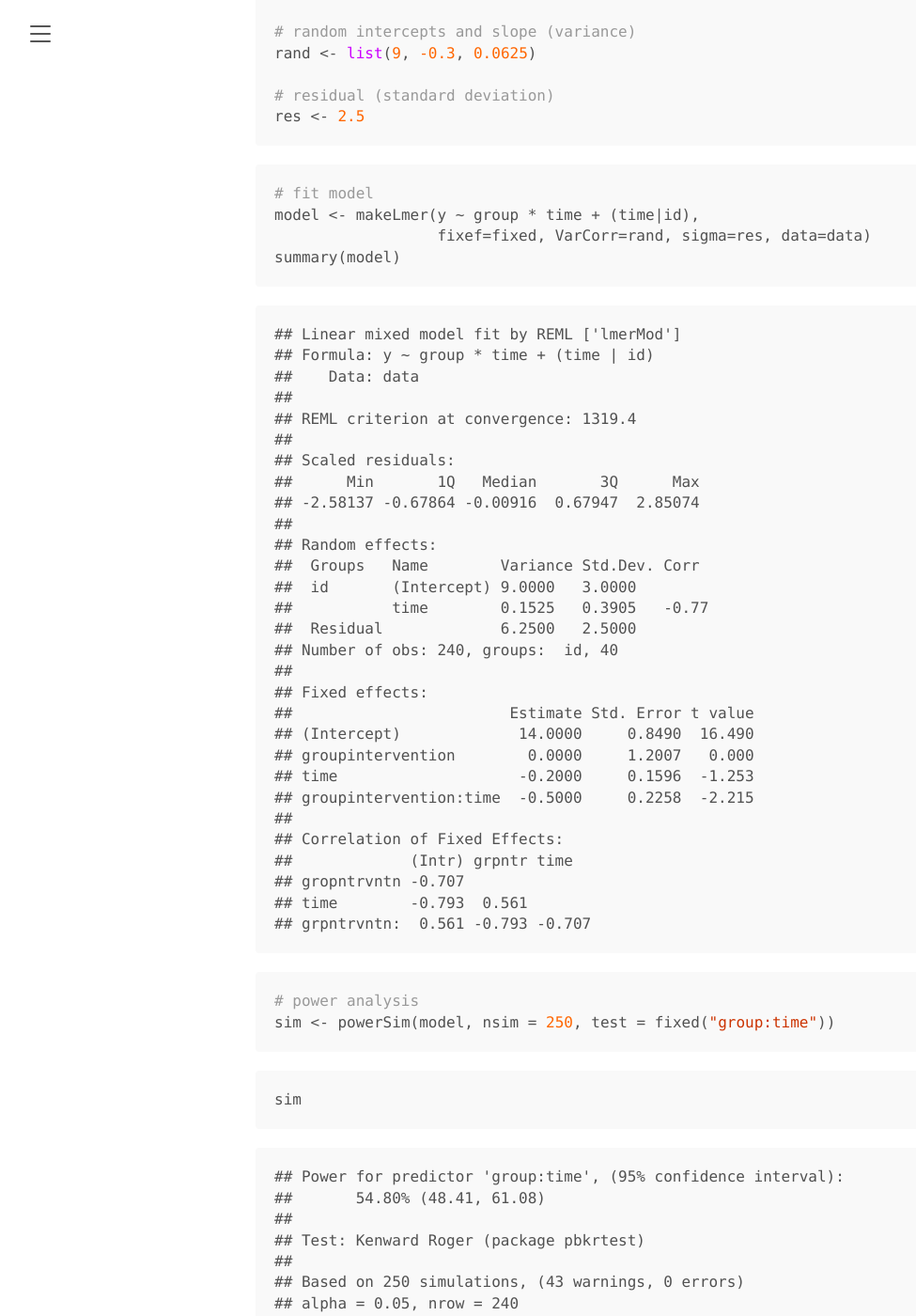
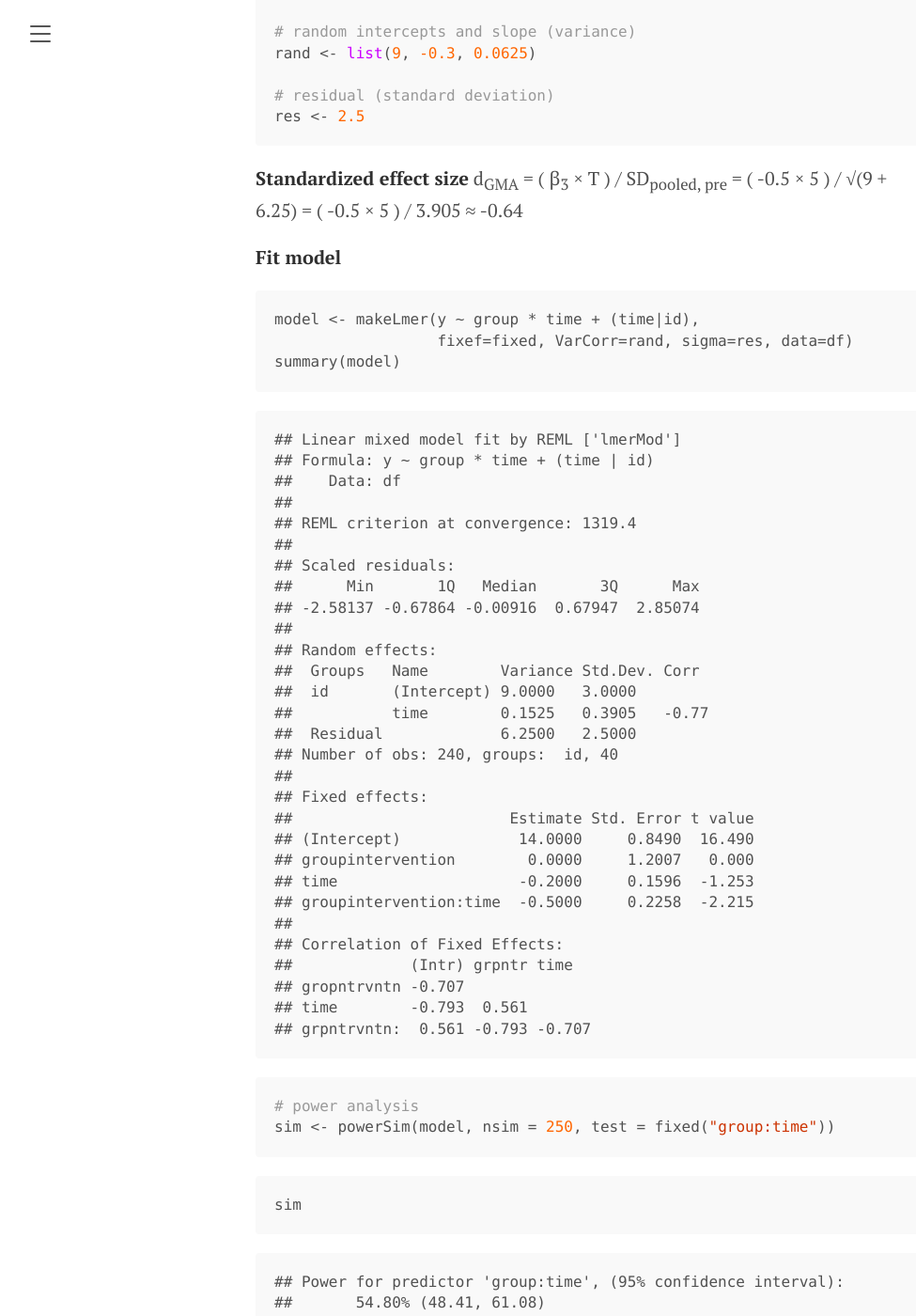
Before and after one commit to lennartseizer/ild, a Jekyll site: the page built from 5.md, in a window 1280 px wide and 1400 px high, scrolled down 2238 px. Shown: the whole window at 94% size, without its empty margins (8-983 px from the left). Built offline with Jekyll 4.4.1, drawn with Linux system fonts in a browser that asks for light colours; our own code applies the rules of GitHub Pages for plain Markdown files; some of the changed text lies outside the part shown.

Commit message:
Auto-render Rmd → md [skip ci]

````diff
--- a/5.md
+++ b/5.md
@@ -1,9 +1,8 @@
 Power analysis
 ================
 
-There are several approaches to conduct power analyses for LMMs in
-`R`:
-- **simr**: Simulation-based function to estimate power of LMMs.
+There are several approaches to conduct power analyses for LMMs in `R`,
+e.g.: - **simr**: Simulation-based function to estimate power of LMMs.
 - **mlpwr**: ML algorithm to find the optimal sample size and number of
 time points.
 - **PowerAnalysisLM**: A Shiny app for (longitudinal) LLMs that account
@@ -34,12 +33,12 @@ id <- factor(1:40)
 time <- 1:6
 group <- c("control", "intervention")
 
-data <- data.frame(id = rep(id, each = length(time)),
+df <- data.frame(id = rep(id, each = length(time)),
                    time = rep(time, length(id)),
                    group = rep(rep(group, each = length(time)),
                                length(id)/2))
 
-head(data, n = 20)
+head(df, n = 20)
 ```
 
     ##    id time        group
@@ -88,16 +87,21 @@ rand <- list(9, -0.3, 0.0625)
 res <- 2.5
 ```
 
+**Standardized effect size** d<sub>GMA</sub> = ( β<sub>3</sub> × T ) /
+SD<sub>pooled, pre</sub> = ( -0.5 × 5 ) / √(9 + 6.25) = ( -0.5 × 5 ) /
+3.905 ≈ -0.64
+
+**Fit model**
+
 ``` r
-# fit model
 model <- makeLmer(y ~ group * time + (time|id),
-                  fixef=fixed, VarCorr=rand, sigma=res, data=data)
+                  fixef=fixed, VarCorr=rand, sigma=res, data=df)
 summary(model)
 ```
 
     ## Linear mixed model fit by REML ['lmerMod']
     ## Formula: y ~ group * time + (time | id)
-    ##    Data: data
+    ##    Data: df
     ##
     ## REML criterion at convergence: 1319.4
     ##
@@ -209,3 +213,11 @@ sim
     ## alpha = 0.05, nrow = 640
     ##
     ## Time elapsed: 0 h 0 m 41 s
+
+# Exercises
+
+1.  Estimate the sample size needed to test a difference in treatment vs
+    control group .
+
+2.  Estimate the power of the `eventpl` effect in model `m3`. (`simr`
+    will throw a warning on post-hoc power analysis.)
````
Also changed, not shown: other parts of 5.md (+1 -1 lines).
